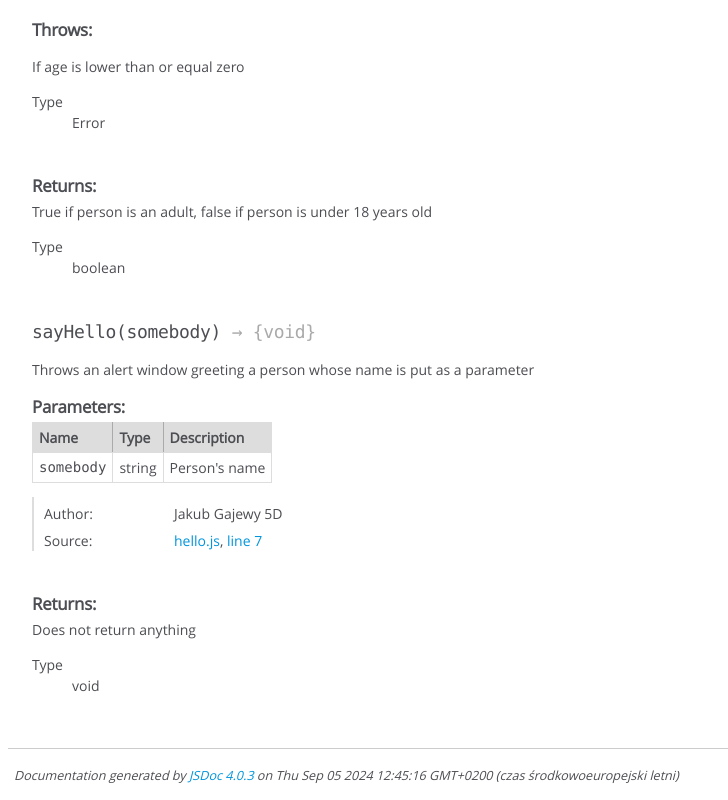
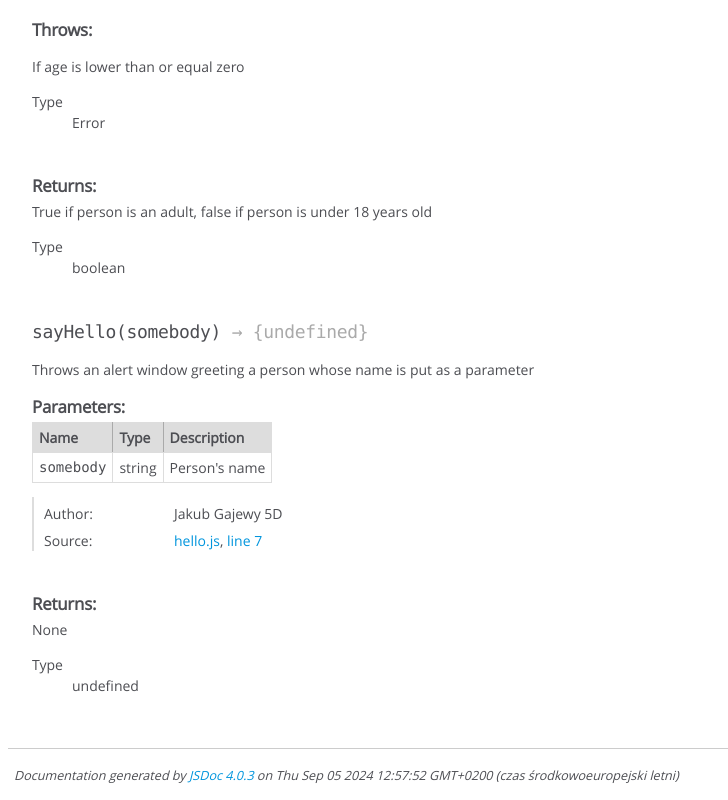
Before and after one commit to GajewyJ/TiDA5, a plain HTML site: page jsdoc_Gajewy_Jakub/out/global.html in a window 1280 px wide. Shown: the part 1761-2561 px from the top of the page, without its empty margins (0-728 px from the left). Drawn offline with Linux system fonts and the light colour scheme.

Commit message:
05.09.2024 Update

```diff
--- a/jsdoc_Gajewy_Jakub/out/global.html
+++ b/jsdoc_Gajewy_Jakub/out/global.html
@@ -716,7 +716,7 @@ console.log(divide(a, b))
 
 
 
-    <h4 class="name" id="sayHello"><span class="type-signature"></span>sayHello<span class="signature">(somebody)</span><span class="type-signature"> &rarr; {void}</span></h4>
+    <h4 class="name" id="sayHello"><span class="type-signature"></span>sayHello<span class="signature">(somebody)</span><span class="type-signature"> &rarr; {undefined}</span></h4>
 
 
 
@@ -853,7 +853,7 @@ console.log(divide(a, b))
 
 
 <div class="param-desc">
-    Does not return anything
+    None
 </div>
 
 
@@ -864,7 +864,7 @@ console.log(divide(a, b))
     </dt>
     <dd>
 
-<span class="param-type">void</span>
+<span class="param-type">undefined</span>
 
 
     </dd>
@@ -898,7 +898,7 @@ console.log(divide(a, b))
 <br class="clear">
 
 <footer>
-    Documentation generated by <a href="https://github.com/jsdoc/jsdoc">JSDoc 4.0.3</a> on Thu Sep 05 2024 12:45:16 GMT+0200 (czas środkowoeuropejski letni)
+    Documentation generated by <a href="https://github.com/jsdoc/jsdoc">JSDoc 4.0.3</a> on Thu Sep 05 2024 12:57:52 GMT+0200 (czas środkowoeuropejski letni)
 </footer>
 
 <script> prettyPrint(); </script>
--- a/jsdoc_Gajewy_Jakub/src/hello.js
+++ b/jsdoc_Gajewy_Jakub/src/hello.js
@@ -1,7 +1,7 @@
 /**
  * Throws an alert window greeting a person whose name is put as a parameter
  * @param {string} somebody Person's name
- * @return {void} Does not return anything
+ * @return {undefined} None
  * @author Jakub Gajewy 5D
  */
 const sayHello = (somebody) => {
```
Also changed, not shown: jsdoc_Gajewy_Jakub/out/circleArea.js.html (+1 -1 lines), jsdoc_Gajewy_Jakub/out/divide.js.html (+1 -1 lines), jsdoc_Gajewy_Jakub/out/hello.js.html (+2 -2 lines), jsdoc_Gajewy_Jakub/out/index.html (+1 -1 lines), jsdoc_Gajewy_Jakub/out/isAdult.js.html (+1 -1 lines), 1 other file.
